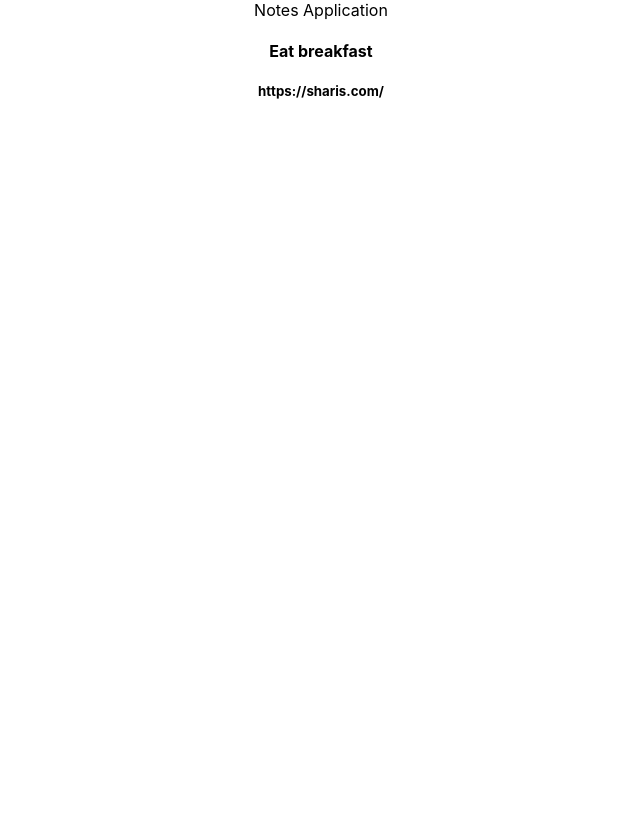
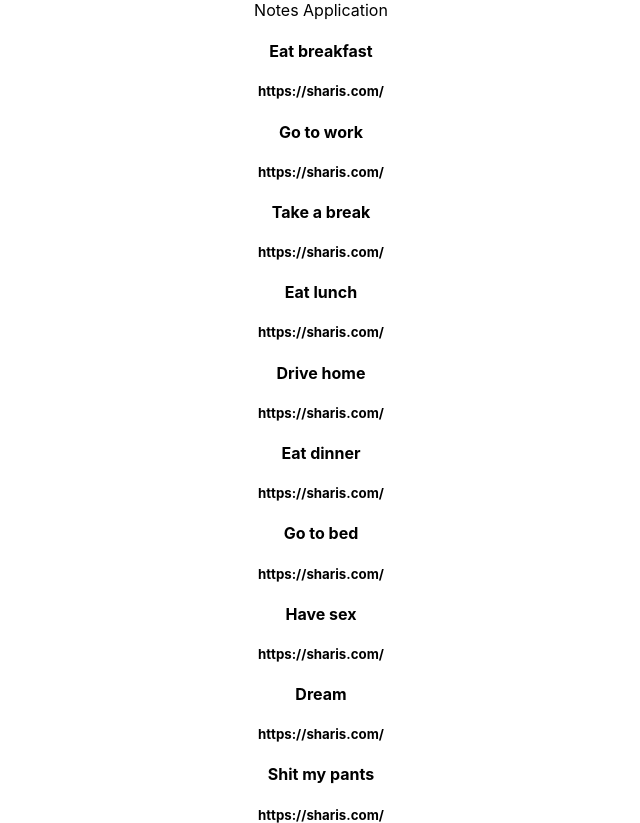
Before and after one commit to willdarkins/-sticky-quips-frontend, a React (Create React App) app: page / in a window 1280 px wide. Shown: the whole page, without its empty margins (319-959 px from the left). Before the commit the page ends 800 px from the top, so only its background shows below. Built offline with nearby package versions, Linux system fonts and the light colour scheme.

Commit message:
created map function to loop over each of the notes

```diff
--- a/src/App.tsx
+++ b/src/App.tsx
@@ -27,10 +27,15 @@ console.log(notesList)
   return (
     <div className="App">
       <div>Notes Application</div>
-      <div>
-        {/* SHOW DETAILS DETAILS OF FIRST ELEMENT */}
-        <h4>{notesList[0]?.text}</h4>
-        <h5>{notesList[0]?.link}</h5>
+      <div className="notes-list">
+        {notesList.map((noteItem, index) => {
+          return(
+            <div>
+              <h4>{noteItem?.text}</h4>
+              <h5>{noteItem?.link}</h5>
+            </div>
+          )
+        })}
       </div>
     </div>
   );
--- a/src/SEED_NOTES.ts
+++ b/src/SEED_NOTES.ts
@@ -6,7 +6,10 @@ const DUMMY_NOTES: INote[] = [
         { text: 'Eat lunch', link: 'https://sharis.com/' },
         { text: 'Drive home', link: 'https://sharis.com/' },
         { text: 'Eat dinner', link: 'https://sharis.com/' },
-        { text: 'Go to bed', link: 'https://sharis.com/' }
+        { text: 'Go to bed', link: 'https://sharis.com/' },
+        { text: 'Have sex', link: 'https://sharis.com/' },
+        { text: 'Dream', link: 'https://sharis.com/' },
+        { text: 'Shit my pants', link: 'https://sharis.com/' }
 ]
 
 export default DUMMY_NOTES
```
